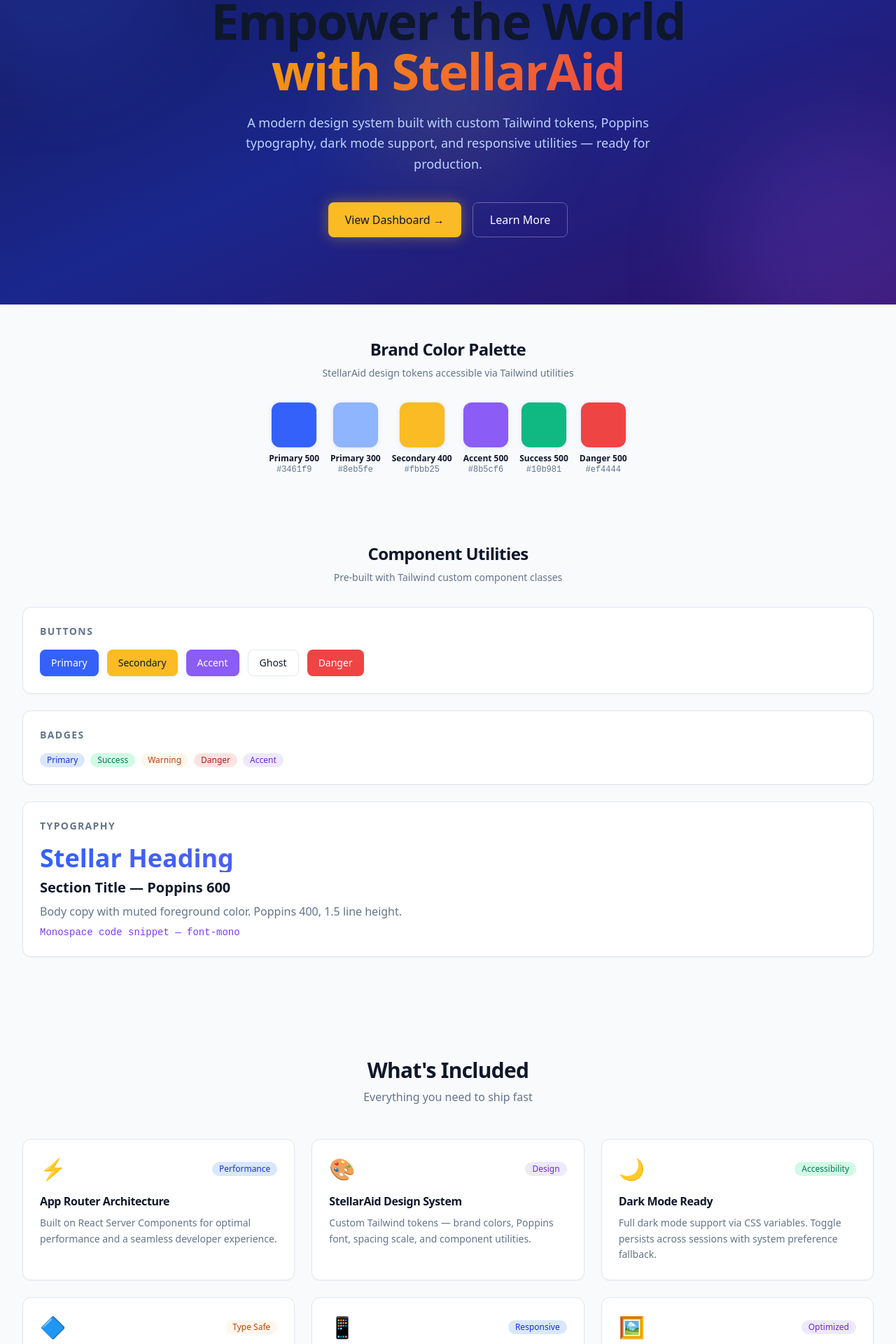
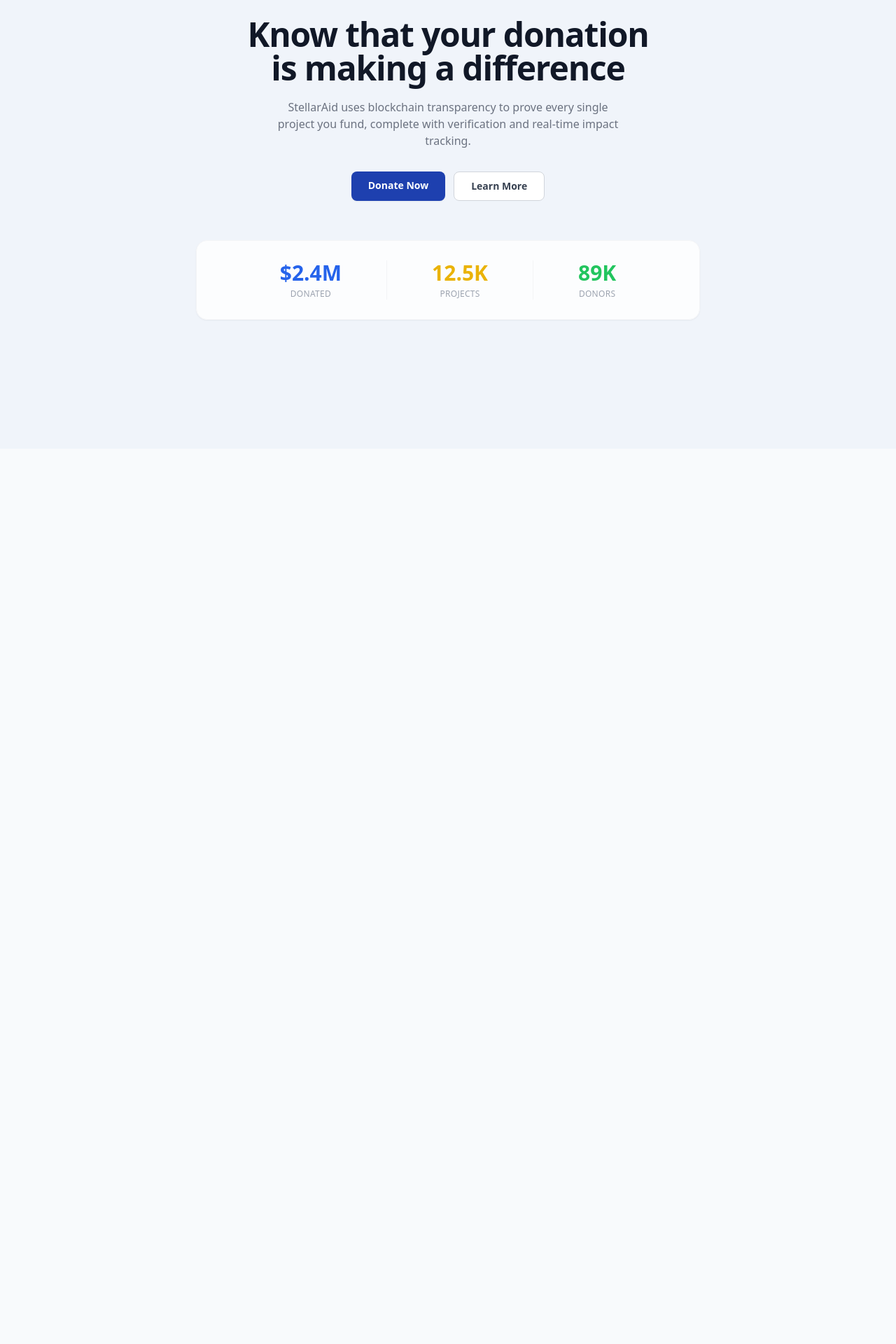
Before and after one commit to Dfunder/stellarAid-web, a Next.js app: page / in a window 1280 px wide. Shown: the part 224-2144 px from the top of the page at 70% size. After the commit the page ends 865 px from the top, so only its background shows below. Built offline with nearby package versions, Linux system fonts and the light colour scheme.

Commit message:
Implement Landing Page Hero Page
 Implement Landing Page Hero Page

```diff
--- a/app/(main)/page.tsx
+++ b/app/(main)/page.tsx
@@ -1,234 +1,66 @@
 import type { Metadata } from "next";
 import Link from "next/link";
+
 
 export const metadata: Metadata = {
   title: "Home",
   description: "StellarAid — Empowering communities through technology",
 };
 
-const features = [
-  {
-    icon: "⚡",
-    badge: "Performance",
-    badgeVariant: "badge-primary",
-    title: "App Router Architecture",
-    description:
-      "Built on React Server Components for optimal performance and a seamless developer experience.",
-  },
-  {
-    icon: "🎨",
-    badge: "Design",
-    badgeVariant: "badge-accent",
-    title: "StellarAid Design System",
-    description:
-      "Custom Tailwind tokens — brand colors, Poppins font, spacing scale, and component utilities.",
-  },
-  {
-    icon: "🌙",
-    badge: "Accessibility",
-    badgeVariant: "badge-success",
-    title: "Dark Mode Ready",
-    description:
-      "Full dark mode support via CSS variables. Toggle persists across sessions with system preference fallback.",
-  },
-  {
-    icon: "🔷",
-    badge: "Type Safe",
-    badgeVariant: "badge-warning",
-    title: "TypeScript Strict Mode",
-    description:
-      "All code is fully typed with TypeScript strict mode for maximum safety and IDE support.",
-  },
-  {
-    icon: "📱",
-    badge: "Responsive",
-    badgeVariant: "badge-primary",
-    title: "Custom Breakpoints",
-    description:
-      "Six responsive breakpoints from xs (480px) to 2xl (1536px) covering all device sizes.",
-  },
-  {
-    icon: "🖼️",
-    badge: "Optimized",
-    badgeVariant: "badge-accent",
-    title: "Image Optimization",
-    description:
-      "Automatic AVIF and WebP conversion with optimized device sizes for fast loading.",
-  },
-];
-
-const colorSwatches = [
-  { name: "Primary 500", class: "bg-primary-500", hex: "#3461f9" },
-  { name: "Primary 300", class: "bg-primary-300", hex: "#8eb5fe" },
-  { name: "Secondary 400", class: "bg-secondary-400", hex: "#fbbb25" },
-  { name: "Accent 500", class: "bg-accent-500", hex: "#8b5cf6" },
-  { name: "Success 500", class: "bg-success-500", hex: "#10b981" },
-  { name: "Danger 500", class: "bg-danger-500", hex: "#ef4444" },
-];
-
 export default function HomePage() {
   return (
-    <div>
+    <div className="min-h-screen bg-[#f0f4fa] flex flex-col items-center justify-center px-4 py-20">
       {/* ── Hero ─────────────────────────────────────────────────────── */}
-      <section className="section bg-gradient-to-br from-primary-950 via-primary-900 to-accent-950 text-white relative overflow-hidden">
-        {/* Background blobs */}
-        <div className="absolute inset-0 pointer-events-none">
-          <div className="absolute -top-32 -left-32 h-96 w-96 rounded-full bg-primary-500/20 blur-3xl" />
-          <div className="absolute -bottom-32 -right-32 h-96 w-96 rounded-full bg-accent-500/20 blur-3xl" />
-          <div className="absolute top-1/2 left-1/2 -translate-x-1/2 -translate-y-1/2 h-64 w-64 rounded-full bg-secondary-400/10 blur-3xl" />
-        </div>
+      <section className="w-full max-w-3xl mx-auto text-center relative overflow-hidden rounded-2xl">
 
-        <div className="container relative text-center">
-          <span className="badge badge-primary mb-6 text-sm px-4 py-1.5">
-            ✦ Next.js 14 · Tailwind · TypeScript
-          </span>
-
-          <h1 className="text-balance text-5xl font-extrabold tracking-tight sm:text-6xl lg:text-7xl mb-6">
-            Empower the World
+        {/* Foreground content sits above the canvas */}
+        <div className="relative z-10 py-20 px-6">
+          {/* Heading */}
+          <h1 className="text-4xl sm:text-5xl font-extrabold text-gray-900 leading-tight mb-5 tracking-tight">
+            Know that your donation
             <br />
-            <span className="bg-stellar-gradient-gold bg-clip-text text-transparent">
-              with StellarAid
-            </span>
+            is making a difference
           </h1>
 
-          <p className="mx-auto max-w-2xl text-lg text-primary-200 leading-relaxed mb-10">
-            A modern design system built with custom Tailwind tokens, Poppins
-            typography, dark mode support, and responsive utilities — ready for
-            production.
+          {/* Sub-copy */}
+          <p className="text-sm sm:text-base text-gray-500 max-w-lg mx-auto mb-8 leading-relaxed">
+            StellarAid uses blockchain transparency to prove every single project you fund,
+            complete with verification and real-time impact tracking.
           </p>
 
-          <div className="flex flex-wrap justify-center gap-4">
+          {/* CTA Buttons */}
+          <div className="flex flex-wrap justify-center gap-3 mb-14">
             <Link
               href="/dashboard"
-              className="btn-lg btn-secondary shadow-glow-gold"
+              className="px-6 py-2.5 rounded-lg text-white text-sm font-semibold shadow-sm transition-colors"
+              style={{ backgroundColor: "#1e40af" }}
             >
-              View Dashboard →
+              Donate Now
             </Link>
             <Link
               href="/about"
-              className="btn-lg btn-ghost border-white/30 text-white hover:bg-white/10"
+              className="px-6 py-2.5 rounded-lg border border-gray-300 bg-white text-gray-700 text-sm font-semibold hover:bg-gray-50 transition-colors"
             >
               Learn More
             </Link>
           </div>
-        </div>
-      </section>
 
-      {/* ── Color Palette ─────────────────────────────────────────────── */}
-      <section className="section-sm bg-muted/50">
-        <div className="container">
-          <h2 className="text-center text-2xl font-bold text-foreground mb-2">
-            Brand Color Palette
-          </h2>
-          <p className="text-center text-sm text-muted-foreground mb-8">
-            StellarAid design tokens accessible via Tailwind utilities
-          </p>
-          <div className="flex flex-wrap justify-center gap-4">
-            {colorSwatches.map((swatch) => (
-              <div
-                key={swatch.name}
-                className="flex flex-col items-center gap-2"
-              >
-                <div
-                  className={`h-16 w-16 rounded-xl ${swatch.class} shadow-stellar-sm ring-1 ring-black/5`}
-                />
-                <div className="text-center">
-                  <p className="text-xs font-semibold text-foreground">
-                    {swatch.name}
-                  </p>
-                  <p className="text-xs text-muted-foreground font-mono">
-                    {swatch.hex}
-                  </p>
-                </div>
-              </div>
-            ))}
-          </div>
-        </div>
-      </section>
-
-      {/* ── Component Showcase ────────────────────────────────────────── */}
-      <section className="section-sm">
-        <div className="container">
-          <h2 className="text-center text-2xl font-bold text-foreground mb-2">
-            Component Utilities
-          </h2>
-          <p className="text-center text-sm text-muted-foreground mb-8">
-            Pre-built with Tailwind custom component classes
-          </p>
-
-          <div className="card p-6 mb-6">
-            <h3 className="text-sm font-semibold text-muted-foreground uppercase tracking-widest mb-4">
-              Buttons
-            </h3>
-            <div className="flex flex-wrap gap-3">
-              <button className="btn-md btn-primary">Primary</button>
-              <button className="btn-md btn-secondary">Secondary</button>
-              <button className="btn-md btn-accent">Accent</button>
-              <button className="btn-md btn-ghost">Ghost</button>
-              <button className="btn-md btn-danger">Danger</button>
+          {/* Stats Card — frosted glass so particles show through */}
+          <div className="bg-white/80 backdrop-blur-sm rounded-2xl shadow-sm border border-gray-100 py-7 px-6 flex flex-wrap justify-center gap-10 sm:gap-16">
+            <div className="flex flex-col items-center gap-1">
+              <span className="text-3xl font-extrabold text-blue-600">$2.4M</span>
+              <span className="text-xs text-gray-400 font-medium uppercase tracking-wide">Donated</span>
             </div>
-          </div>
-
-          <div className="card p-6 mb-6">
-            <h3 className="text-sm font-semibold text-muted-foreground uppercase tracking-widest mb-4">
-              Badges
-            </h3>
-            <div className="flex flex-wrap gap-2">
-              <span className="badge-primary">Primary</span>
-              <span className="badge-success">Success</span>
-              <span className="badge-warning">Warning</span>
-              <span className="badge-danger">Danger</span>
-              <span className="badge-accent">Accent</span>
+            <div className="hidden sm:block w-px bg-gray-100 self-stretch" />
+            <div className="flex flex-col items-center gap-1">
+              <span className="text-3xl font-extrabold text-yellow-500">12.5K</span>
+              <span className="text-xs text-gray-400 font-medium uppercase tracking-wide">Projects</span>
             </div>
-          </div>
-
-          <div className="card p-6">
-            <h3 className="text-sm font-semibold text-muted-foreground uppercase tracking-widest mb-4">
-              Typography
-            </h3>
-            <div className="space-y-2">
-              <p className="text-4xl font-extrabold gradient-text">
-                Stellar Heading
-              </p>
-              <p className="text-xl font-semibold text-foreground">
-                Section Title — Poppins 600
-              </p>
-              <p className="text-base text-muted-foreground">
-                Body copy with muted foreground color. Poppins 400, 1.5 line
-                height.
-              </p>
-              <p className="text-sm font-mono text-accent-600 dark:text-accent-400">
-                Monospace code snippet — font-mono
-              </p>
+            <div className="hidden sm:block w-px bg-gray-100 self-stretch" />
+            <div className="flex flex-col items-center gap-1">
+              <span className="text-3xl font-extrabold text-green-500">89K</span>
+              <span className="text-xs text-gray-400 font-medium uppercase tracking-wide">Donors</span>
             </div>
-          </div>
-        </div>
-      </section>
-
-      {/* ── Features Grid ─────────────────────────────────────────────── */}
-      <section className="section bg-muted/30">
-        <div className="container">
-          <h2 className="text-center text-3xl font-bold text-foreground mb-2">
-            What&apos;s Included
-          </h2>
-          <p className="text-center text-muted-foreground mb-12">
-            Everything you need to ship fast
-          </p>
-          <div className="grid grid-cols-1 gap-6 sm:grid-cols-2 lg:grid-cols-3">
-            {features.map((f) => (
-              <div key={f.title} className="card-hover p-6 animate-fade-in">
-                <div className="mb-4 flex items-center justify-between">
-                  <span className="text-3xl">{f.icon}</span>
-                  <span className={f.badgeVariant}>{f.badge}</span>
-                </div>
-                <h3 className="mb-2 text-base font-semibold text-foreground">
-                  {f.title}
-                </h3>
-                <p className="text-sm text-muted-foreground leading-relaxed">
-                  {f.description}
-                </p>
-              </div>
-            ))}
           </div>
         </div>
       </section>
```
